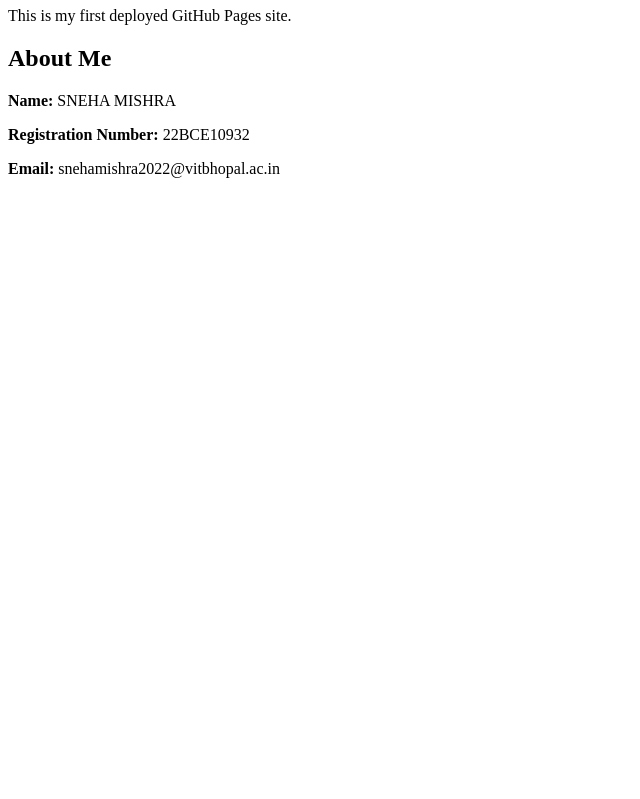
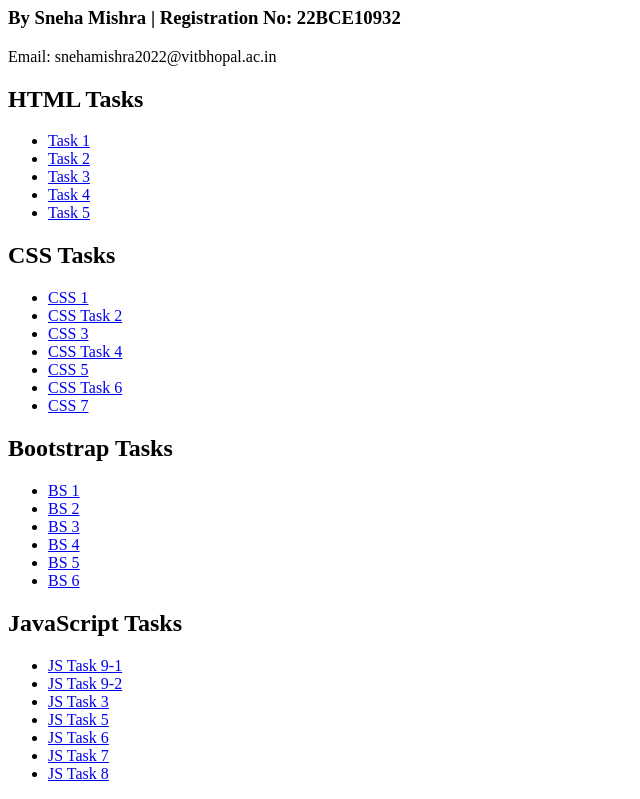
Before and after one commit to MISHSNEHA/22BCE10932_Ethnus_MERN_ASSIGMENT1, a plain HTML site: page index.html in a window 1280 px wide. Shown: the part 73-872 px from the top of the page, without its empty margins (0-640 px from the left). Before the commit the page ends 800 px from the top, so only its background shows below. Drawn offline with Linux system fonts and the light colour scheme.

Commit message:
Update index.html

```diff
--- a/index.html
+++ b/index.html
@@ -3,15 +3,52 @@
 <head>
     <meta charset="UTF-8">
     <meta name="viewport" content="width=device-width, initial-scale=1.0">
-    <title>My GitHub Page</title>
+    <title>Ethnus MERN Tasks</title>
 </head>
 <body>
-    <h1>Welcome to My GitHub Page</h1>
-    <p>This is my first deployed GitHub Pages site.</p>
+    <h1>Welcome to My Ethnus MERN Tasks</h1>
+    <h3>By Sneha Mishra | Registration No: 22BCE10932</h3>
+    <p>Email: snehamishra2022@vitbhopal.ac.in</p>
 
-    <h2>About Me</h2>
-    <p><strong>Name:</strong> SNEHA MISHRA</p>
-    <p><strong>Registration Number:</strong> 22BCE10932</p>
-    <p><strong>Email:</strong> snehamishra2022@vitbhopal.ac.in</p>
+    <h2>HTML Tasks</h2>
+    <ul>
+        <li><a href="HTML TASKS/task1.html">Task 1</a></li>
+        <li><a href="HTML TASKS/task2.html">Task 2</a></li>
+        <li><a href="HTML TASKS/task3.html">Task 3</a></li>
+        <li><a href="HTML TASKS/task4.html">Task 4</a></li>
+        <li><a href="HTML TASKS/task5.html">Task 5</a></li>
+    </ul>
+
+    <h2>CSS Tasks</h2>
+    <ul>
+        <li><a href="CSS TASKS/css1.html">CSS 1</a></li>
+        <li><a href="CSS TASKS/csstask2.html">CSS Task 2</a></li>
+        <li><a href="CSS TASKS/css3.html">CSS 3</a></li>
+        <li><a href="CSS TASKS/csstask4.html">CSS Task 4</a></li>
+        <li><a href="CSS TASKS/css5.html">CSS 5</a></li>
+        <li><a href="CSS TASKS/csstask6.html">CSS Task 6</a></li>
+        <li><a href="CSS TASKS/css7.html">CSS 7</a></li>
+    </ul>
+
+    <h2>Bootstrap Tasks</h2>
+    <ul>
+        <li><a href="BS TASKS/bs1.html">BS 1</a></li>
+        <li><a href="BS TASKS/BS2.html">BS 2</a></li>
+        <li><a href="BS TASKS/bs3.html">BS 3</a></li>
+        <li><a href="BS TASKS/bs4.html">BS 4</a></li>
+        <li><a href="BS TASKS/bs5.html">BS 5</a></li>
+        <li><a href="BS TASKS/bs6.html">BS 6</a></li>
+    </ul>
+
+    <h2>JavaScript Tasks</h2>
+    <ul>
+        <li><a href="JS TASKS/jstask9-1.html">JS Task 9-1</a></li>
+        <li><a href="JS TASKS/jstask9-2.html">JS Task 9-2</a></li>
+        <li><a href="JS TASKS/jstask3.html">JS Task 3</a></li>
+        <li><a href="JS TASKS/jstask5.html">JS Task 5</a></li>
+        <li><a href="JS TASKS/jstask6.html">JS Task 6</a></li>
+        <li><a href="JS TASKS/jstask7.html">JS Task 7</a></li>
+        <li><a href="JS TASKS/jstask8.html">JS Task 8</a></li>
+    </ul>
 </body>
 </html>
```
